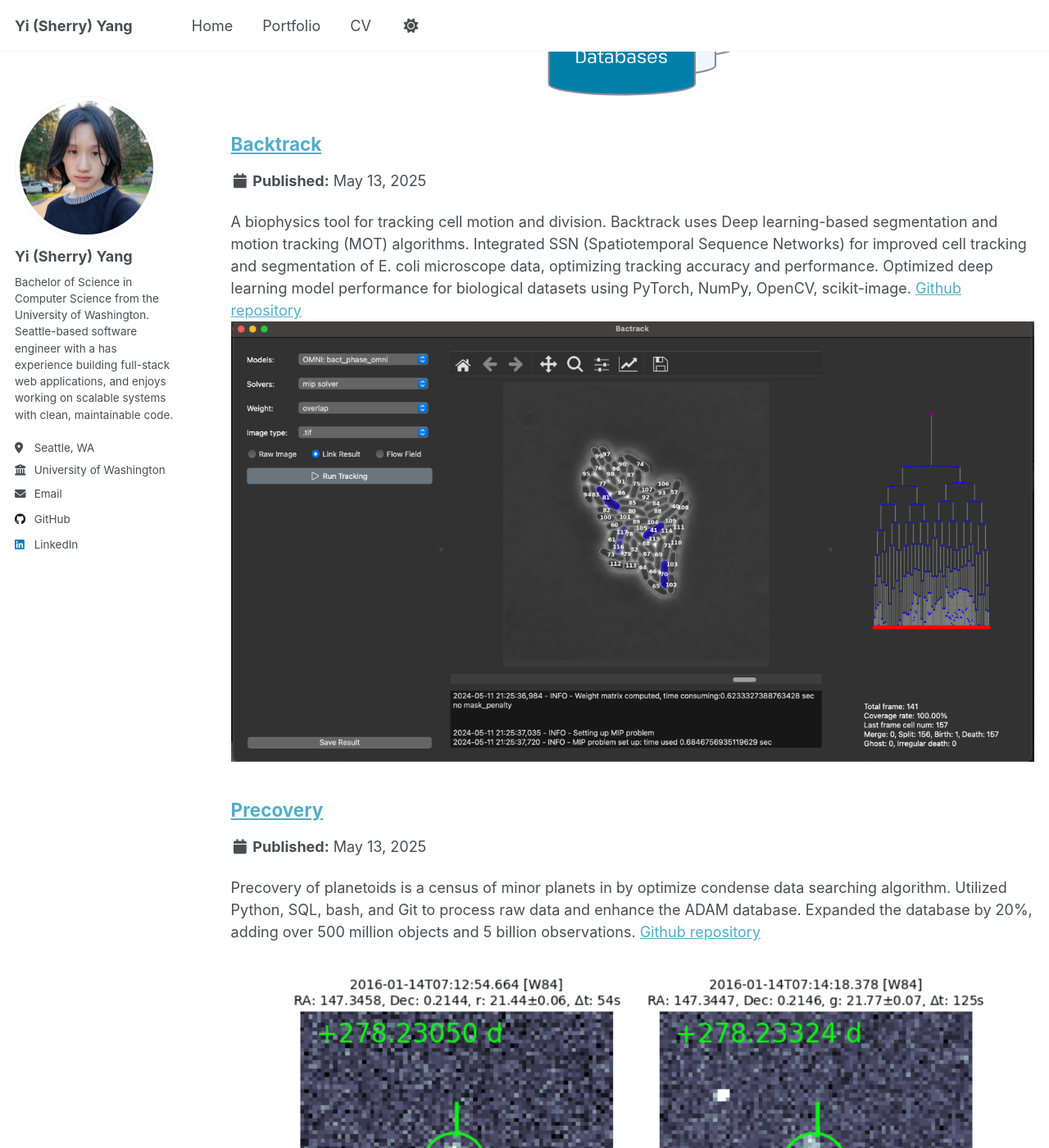
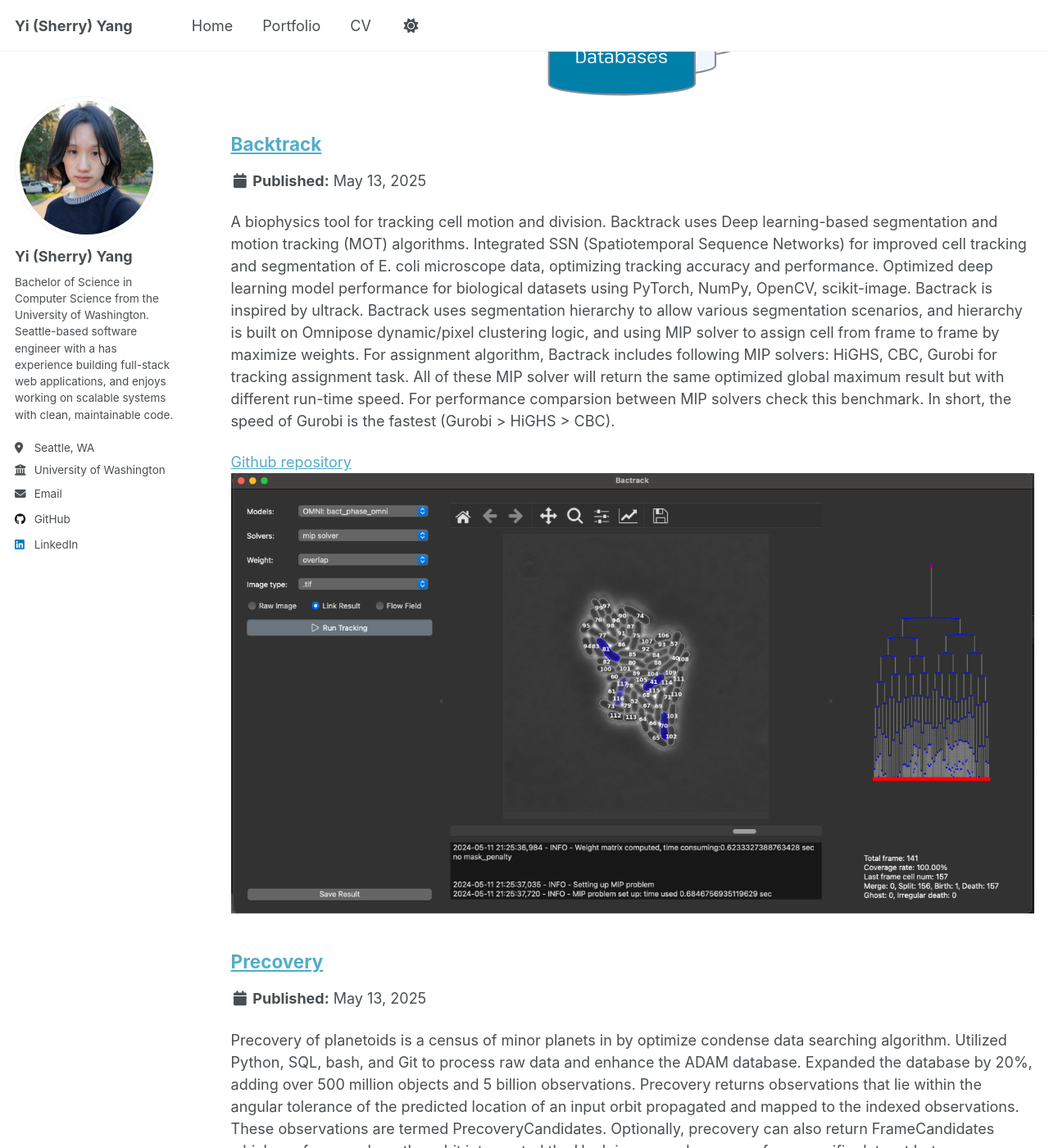
Before and after one commit to sherryyiyang/sherryyiyang.github.io, a Jekyll site: the page built from _pages/portfolio.html, in a window 1280 px wide and 1400 px high, scrolled down 2202 px. Shown: the whole window at 82% size. Built offline with Jekyll 4.4.1, drawn with Linux system fonts in a browser that asks for light colours; some of the changed text lies outside the part shown.

Commit message:
more project

```diff
--- a/_portfolio/b_backtrack.md
+++ b/_portfolio/b_backtrack.md
@@ -2,7 +2,15 @@
 title: "Backtrack"
 excerpt: "A biophysics tool for tracking cell motion and division.
 Backtrack uses Deep learning-based segmentation and motion tracking (MOT) algorithms.
-Integrated SSN (Spatiotemporal Sequence Networks) for improved cell tracking and segmentation of E. coli microscope data, optimizing tracking accuracy and performance. Optimized deep learning model performance for biological datasets using PyTorch, NumPy, OpenCV, scikit-image. [Github repository](https://github.com/yyang35/bactrack)
+Integrated SSN (Spatiotemporal Sequence Networks) for improved cell tracking and segmentation of E. coli microscope data, optimizing tracking accuracy and performance. Optimized deep learning model performance for biological datasets using PyTorch, NumPy, OpenCV, scikit-image.
+
+Bactrack is inspired by ultrack. Bactrack uses segmentation hierarchy to allow various segmentation scenarios, and hierarchy is built on Omnipose dynamic/pixel clustering logic, and using MIP solver to assign cell from frame to frame by maximize weights.
+
+For assignment algorithm, Bactrack includes following MIP solvers: HiGHS, CBC, Gurobi for tracking assignment task. All of these MIP solver will return the same optimized global maximum result but with different run-time speed. For performance comparsion between MIP solvers check this benchmark. In short, the speed of Gurobi is the fastest (Gurobi > HiGHS > CBC).
+
+
+
+[Github repository](https://github.com/yyang35/bactrack)
 <br/><img src='/images/gui.png'>"
 collection: "https://github.com/yyang35/bactrack"
 
--- a/_portfolio/c_precovery.md
+++ b/_portfolio/c_precovery.md
@@ -1,6 +1,10 @@
 ---
 title: "Precovery"
-excerpt: "Precovery of planetoids is a census of minor planets in by optimize condense data searching algorithm. Utilized Python, SQL, bash, and Git to process raw data and enhance the ADAM database. Expanded the database by 20%, adding over 500 million objects and 5 billion observations. [Github repository](https://github.com/B612-Asteroid-Institute/precovery)
+excerpt: "Precovery of planetoids is a census of minor planets in by optimize condense data searching algorithm. Utilized Python, SQL, bash, and Git to process raw data and enhance the ADAM database. Expanded the database by 20%, adding over 500 million objects and 5 billion observations.
+
+Precovery returns observations that lie within the angular tolerance of the predicted location of an input orbit propagated and mapped to the indexed observations. These observations are termed PrecoveryCandidates. Optionally, precovery can also return FrameCandidates which are frames where the orbit intersected the Healpix-mapped exposure for a specific dataset but no observations were found within the angular tolerance. In this case, quantities specific to individual observations will be returned as NaNs (mjd, ra_deg, dec_sigma_arcsec, ra_sigma_arcsec, mag, mag_sigma, observation_id, delta_ra_arcsec, delta_dec_arcsec, distance_arcsec), with the remaining quantities that define the Healpix-mapped exposure returned as normal
+
+[Github repository](https://github.com/B612-Asteroid-Institute/precovery)
 <br/><img src='/images/precovery.png'>"
 collection: "https://github.com/B612-Asteroid-Institute/precovery"
 
@@ -8,4 +12,6 @@ collection: "https://github.com/B612-Asteroid-Institute/precovery"
 
 [https://github.com/B612-Asteroid-Institute/precovery](https://github.com/B612-Asteroid-Institute/precovery)
 
+Precovery of planetoids is a census of minor planets in by optimize condense data searching algorithm. Utilized Python, SQL, bash, and Git to process raw data and enhance the ADAM database. Expanded the database by 20%, adding over 500 million objects and 5 billion observations.
+
 Precovery returns observations that lie within the angular tolerance of the predicted location of an input orbit propagated and mapped to the indexed observations. These observations are termed PrecoveryCandidates. Optionally, precovery can also return FrameCandidates which are frames where the orbit intersected the Healpix-mapped exposure for a specific dataset but no observations were found within the angular tolerance. In this case, quantities specific to individual observations will be returned as NaNs (mjd, ra_deg, dec_sigma_arcsec, ra_sigma_arcsec, mag, mag_sigma, observation_id, delta_ra_arcsec, delta_dec_arcsec, distance_arcsec), with the remaining quantities that define the Healpix-mapped exposure returned as normal.
```
